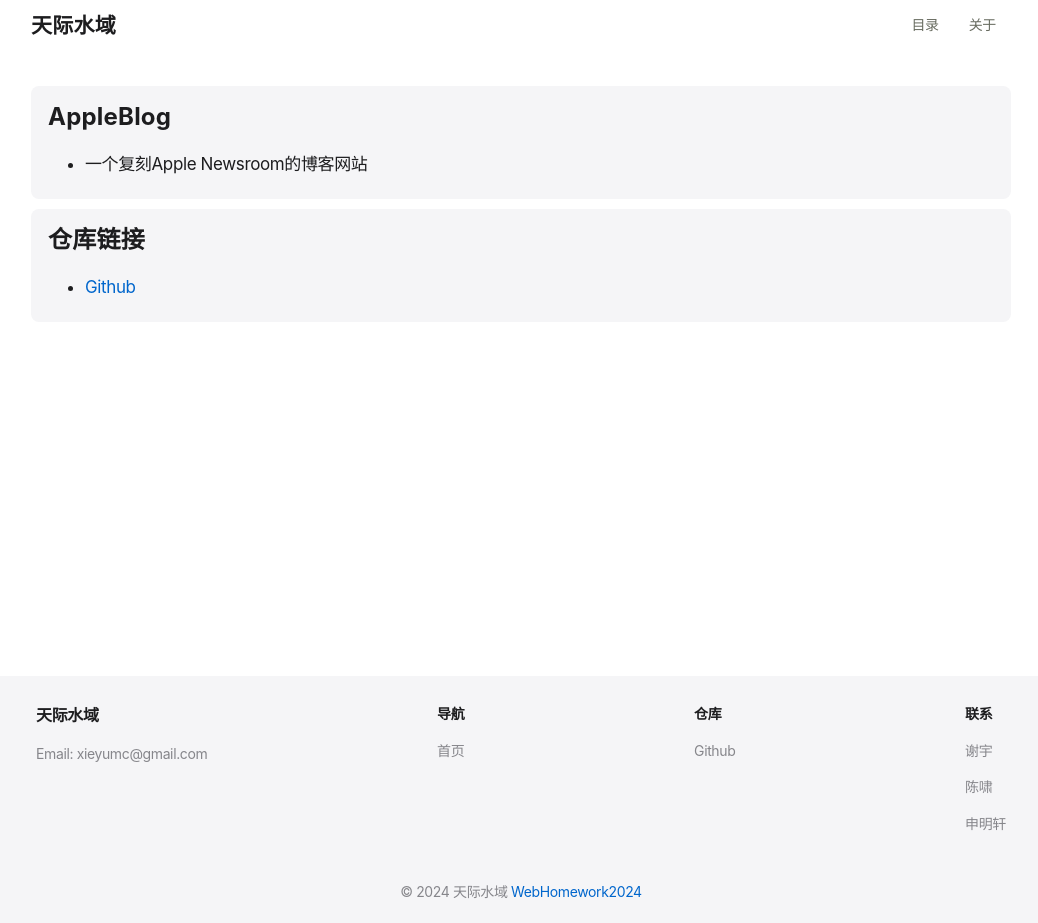
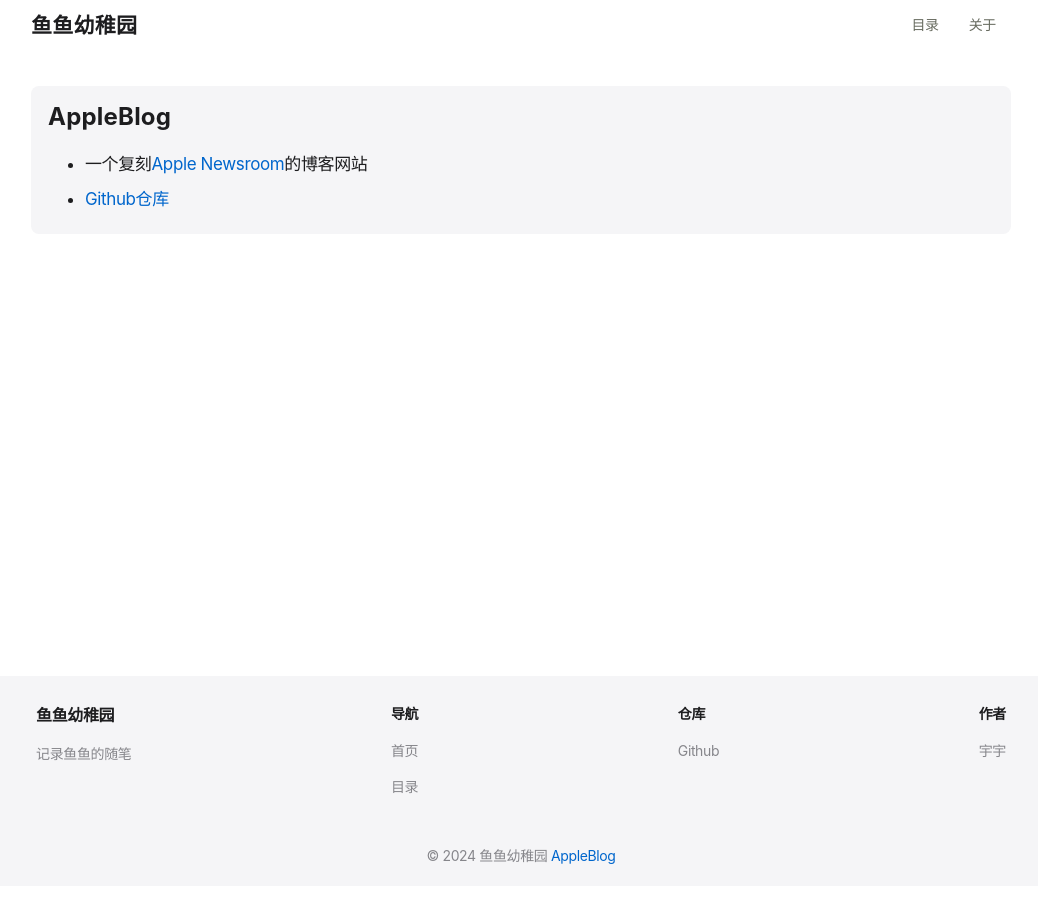
Before and after one commit to xieyumc/AppleBlog, an Astro site in the folder astro/: page /about in a window 1280 px wide. Shown: the whole page, without its empty margins (119-1157 px from the left). After the commit the page ends 886 px from the top, so only its background shows below. Built offline with nearby package versions, Linux system fonts and the light colour scheme; Astro itself is replaced by a stand-in of ours.

Commit message:
remove:移除过时文件

```diff
--- a/astro/src/components/Footer.astro
+++ b/astro/src/components/Footer.astro
@@ -2,6 +2,7 @@
 import { SITE_TITLE, SITE_EMAIL } from "../consts.js";
 const { theme } = Astro.props;
 import { SITE_NAME } from "../consts.js";
+import {SITE_DESCRIPTION} from "../consts.js";
 const date = new Date();
 const year = date.getFullYear();
 ---
@@ -13,27 +14,26 @@
         <div class="foot-nav-items">
           <div class="item">
             <div class="logo">{SITE_TITLE}</div>
-            <div class="email">Email: {SITE_EMAIL}</div>
+            <div class="email">{SITE_DESCRIPTION}</div>
           </div>
 
           <div class="item products">
             <div class="item-title">导航</div>
             <a href="/" target="_blank">首页</a>
+            <a href="/archive" target="_blank">目录</a>
 
           </div>
 
           <div class="item community">
             <div class="item-title">仓库</div>
 
-            <a href="https://github.com/xieyumc/WebHomework2024" target="_blank">Github</a>
+            <a href="https://github.com/xieyumc/AppleBlog" target="_blank">Github</a>
 
           </div>
 
           <div class="item resources">
-            <div class="item-title">联系</div>
-            <a href="https://github.com/xieyumc" target="_blank">谢宇</a>
-            <a href="https://github.com/shangshan111-1" target="_blank">陈啸</a>
-            <a href="https://github.com/chikaGorge" target="_blank">申明轩</a>
+            <div class="item-title">作者</div>
+            <a href="https://github.com/xieyumc" target="_blank">宇宇</a>
           </div>
 
         </div>
@@ -41,7 +41,7 @@
       <div class="bottom">
         <div class="copyright">
           &copy; {`${year} ${SITE_NAME}`}
-          <a href="https://github.com/xieyumc/WebHomework2024">WebHomework2024</a>
+          <a href="https://github.com/xieyumc/AppleBlog">AppleBlog</a>
         </div>
       </div>
     </div>
--- a/astro/src/consts.js
+++ b/astro/src/consts.js
@@ -1,11 +1,12 @@
-export const SITE_TITLE = `天际水域`;
-export const SITE_DESCRIPTION = 'Site Description';
+export const SITE_TITLE = `鱼鱼幼稚园`;
+export const SITE_DESCRIPTION = '记录鱼鱼的随笔';
 export const SITE_EMAIL = 'xieyumc@gmail.com'
-export const SITE_NAME = '天际水域';
-export const SITE_URL = "https://web-homework2024.vercel.app";
+export const SITE_NAME = '鱼鱼幼稚园';
+export const SITE_URL = "https://github.com/xieyumc/AppleBlog";
 export const SITE_LANG = "zh-CN";
 
+
+
 // Author, used only when author is not specified on the page,
-// has lower priority than the author specified in the md file.
-// 作者信息，仅用在文章没有指定作者的时候，优先显示在 md 文件中指定的作者。
+// has lower priority than the author specified in the md file.// 作者信息，仅用在文章没有指定作者的时候，优先显示在 md 文件中指定的作者。
 export const SITE_AUTHOR = "谢宇";
--- a/astro/src/pages/404.astro
+++ b/astro/src/pages/404.astro
@@ -8,7 +8,7 @@
     <div class="section-content section-tag">
       <div class="archive-tag">
         <h2 class="tag-header">404 Not Found</h2>
-        <div class="tag-post-list">来到了一片荒原，这里什么都没有。</div>
+        <div class="tag-post-list">这里什么都没有（/TДT)/</div>
       </div>
     </div>
   </section>
--- a/astro/src/pages/about.astro
+++ b/astro/src/pages/about.astro
@@ -9,21 +9,22 @@
         <h2 class="tag-header">AppleBlog</h2>
         <div class="tag-post-list">
           <ul>
-            <li>一个复刻Apple Newsroom的博客网站</li>
+            <li>一个复刻<a href="https://www.apple.com/newsroom/" target="_blank">Apple Newsroom</a>的博客网站</li>
+            <li><a href="https://github.com/xieyumc/AppleBlog" target="_blank">Github仓库</a></li>
           </ul>
         </div>
       </div>
 
-      <div class="archive-tag">
-        <h2 class="tag-header">仓库链接</h2>
-        <div class="tag-post-list">
-          <ul>
-            <li>
-              <a href="https://github.com/xieyumc/AppleBlog" target="_blank">Github</a>
-            </li>
-          </ul>
-        </div>
-      </div>
+      <!--<div class="archive-tag">-->
+      <!--  <h2 class="tag-header">仓库链接</h2>-->
+      <!--  <div class="tag-post-list">-->
+      <!--    <ul>-->
+      <!--      <li>-->
+      <!--        <a href="https://github.com/xieyumc/AppleBlog" target="_blank">Github</a>-->
+      <!--      </li>-->
+      <!--    </ul>-->
+      <!--  </div>-->
+      <!--</div>-->
 
     </div>
   </section>
```
